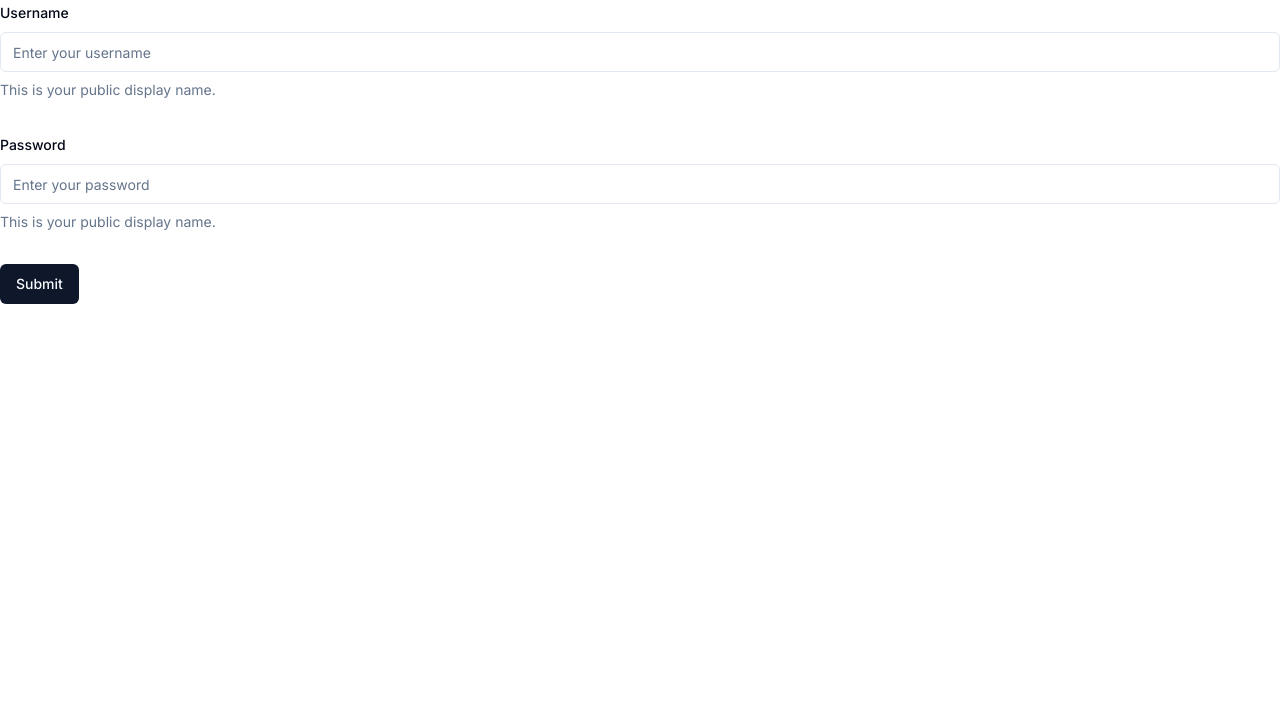
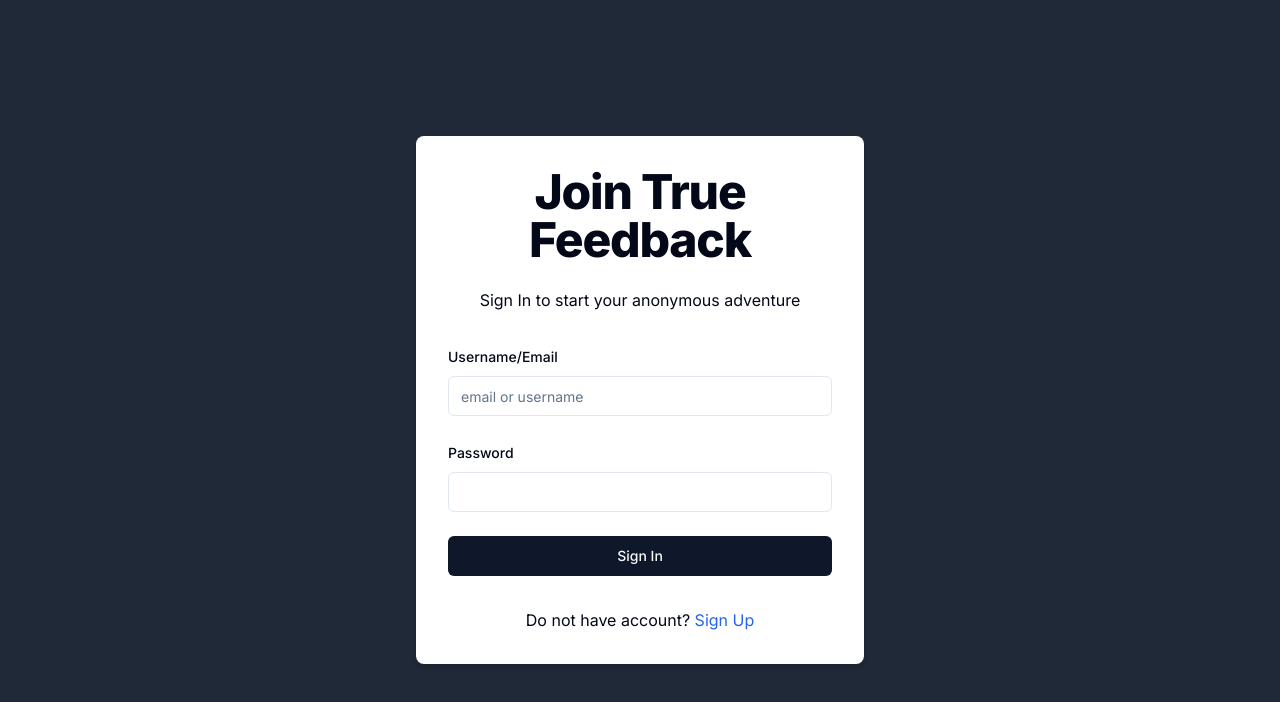
Before and after one commit to vijaykanwal90/anonymousmessages, a Next.js app: page /sign-in in a window 1280 px wide. Shown: the top 702 px of the page. Built offline with nearby package versions, Linux system fonts and the light colour scheme.

Commit message:
working on sign in page

```diff
--- a/src/app/(auth)/sign-in/page.tsx
+++ b/src/app/(auth)/sign-in/page.tsx
@@ -1,75 +1,132 @@
-"use client";
-import React from 'react'
+
+
+"use client"
 import { zodResolver } from '@hookform/resolvers/zod'
 import { useForm } from 'react-hook-form'
 import * as z from "zod"
 import Link from "next/link"
-import { useState, useEffect } from "react"
+
 import { useToast } from '@/components/ui/use-toast'
 import { useRouter } from 'next/navigation'
+import { useState } from 'react'
+
+import { signInSchema } from '@/schemas/signInSchema'
+
 import { ApiResponse } from '@/types/ApiResponse'
-import {signInSchema} from '@/schemas/signInSchema'
-import { Form, FormControl, FormDescription, FormField, FormItem, FormLabel, FormMessage } from '@/components/ui/form'
+
+import { Form, FormControl, FormField, FormItem, FormLabel, FormMessage } from '@/components/ui/form'
 import { Button } from '@/components/ui/button'
-import { Loader2 } from 'lucide-react'
+
 import { Input } from '@/components/ui/input'
+import { signIn } from 'next-auth/react'
+
 
 const page = () => {
-  const [username, setUsername] = useState('')
-  const [password , setPassword] = useState('')
+
+
+  const [isSubmitting, setIsSubmitting] = useState(false)
+
+  const { toast } = useToast()
+  const router = useRouter()
+
+  // zod validation
   const form = useForm<z.infer<typeof signInSchema>>(
     {
       resolver: zodResolver(signInSchema),
       defaultValues: {
-        identifier: '',
-
+        identifier:'',
         password: ''
       }
     }
   )
-  const onSubmit = async (data:z.infer<typeof signInSchema>)=>{
 
+  const onSubmit = async (data: z.infer<typeof signInSchema>) => {
+   const result =  await signIn('credentials',{
+    redirect:false,
+    indentifier:data.identifier,
+    password:data.password,
+  })
+console.log(result)
+  if(result?.error){
+
+    if(result.error==='CredentialsSignin'){
+      toast({
+        title:"login failed",
+        description:"Incorrect username or password",
+        variant:"destructive"
+      })
     }
+    else {
+    toast({
+      title:"login failed",
+      description:result.error,
+      variant:"destructive"
+    })
+  }
+  }
+  if(result?.url){
+    router.replace('/dashboard')
+  }
+  }
+
+
   return (
-    <div>
+    <div className="flex justify-center items-center min-h-screen bg-gray-800">
+      <div className="w-full max-w-md p-8 space-y-8 bg-white rounded-lg shadow-md">
+        <div className="text-center">
+          <h1 className="text-4xl font-extrabold tracking-tight lg:text-5xl mb-6">
+            Join True Feedback
+          </h1>
+          <p className="mb-4">Sign In to start your anonymous adventure</p>
+        </div>
         <Form {...form}>
-      <form onSubmit={form.handleSubmit(onSubmit)} className="space-y-8">
+          <form onSubmit={form.handleSubmit(onSubmit)} className="space-y-6">
             <FormField
+              name="identifier"
               control={form.control}
-          name="identifier"
               render={({ field }) => (
                 <FormItem>
-              <FormLabel>Username</FormLabel>
+                  <FormLabel>Username/Email</FormLabel>
                   <FormControl>
-                <Input placeholder="Enter your username" {...field} />
+
+                  <Input
+                    {...field}
+                    placeholder="email or username"
+
+                  />
                   </FormControl>
-              <FormDescription>
-                This is your public display name.
-              </FormDescription>
+
                   <FormMessage />
                 </FormItem>
               )}
             />
+
+
             <FormField
+              name="password"
               control={form.control}
-          name="password"
               render={({ field }) => (
                 <FormItem>
                   <FormLabel>Password</FormLabel>
-              <FormControl>
-                <Input placeholder="Enter your password" {...field} />
-              </FormControl>
-              <FormDescription>
-                This is your public display name.
-              </FormDescription>
+                  <Input type="password" {...field} name="password" />
                   <FormMessage />
                 </FormItem>
               )}
             />
-        <Button type="submit">Submit</Button>
+            <Button   type="submit" className='w-full'>
+              Sign In
+            </Button>
           </form>
         </Form>
-
+        <div className="text-center mt-4">
+          <p>
+            Do not have account?{' '}
+            <Link href="/sign-up" className="text-blue-600 hover:text-blue-800">
+              Sign Up
+            </Link>
+          </p>
+        </div>
+      </div>
     </div>
   )
 }
--- a/src/app/api/check-username-unique/route.ts
+++ b/src/app/api/check-username-unique/route.ts
@@ -21,7 +21,7 @@ try {
     }
     // validate with zod
    const result =  UsernameQuerySchema.safeParse(queryParam)
-   console.log(result)
+//    console.log(result)
    if(!result.success){
     const usernameErrors = result.error.format()
     .username?._errors || []
--- a/src/app/api/get-messages/route.ts
+++ b/src/app/api/get-messages/route.ts
@@ -27,7 +27,7 @@ export async function GET(request:Request){
             {$group:{_id:'$_id',messages:{$push:'$messages'}}}
 
         ])
-console.log(user)
+// console.log(user)
         if(!user || user.length==0){
             return Response.json({
                 success:false,
--- a/src/app/api/suggest-message/route.ts
+++ b/src/app/api/suggest-message/route.ts
@@ -31,7 +31,7 @@ const model = genAI.getGenerativeModel({ model: "gemini-pro"});
         const result = await model.generateContent(prompt);
         const response = await result.response;
         const text = response.text();
-        console.log(text);
+        // console.log(text);
         return Response.json({
             status:"success",
             message:"text generated successfully",
```
Lines whose indentation alone changed are shown as unchanged.
